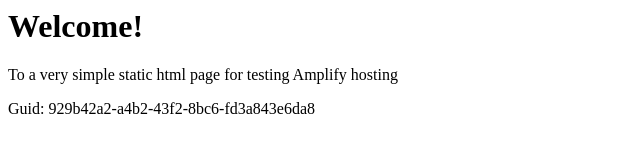
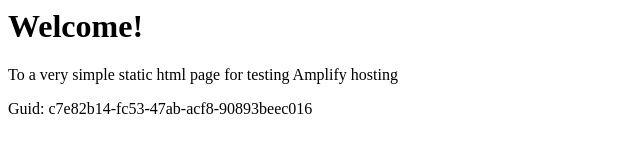
Before and after one commit to aws-aemilia-pdx/Github-PR-Commit-Integration-Test-DoNotTouch-GitHubWebhookPushCanaryTest-v1-gamma-us-west-2, a website: page src/index.html in a window 1280 px wide. Shown: the full height of the page, 0-640 px from the left. Drawn offline with Linux system fonts and the light colour scheme.

Commit message:
commit from integ tests

```diff
--- a/src/index.html
+++ b/src/index.html
@@ -12,6 +12,6 @@
 <body>
     <h1>Welcome!</h1>
     <p>To a very simple static html page for testing Amplify hosting</p>
-    <p>Guid: 929b42a2-a4b2-43f2-8bc6-fd3a843e6da8</p></body>
+    <p>Guid: c7e82b14-fc53-47ab-acf8-90893beec016</p></body>
 
 </html>
```
